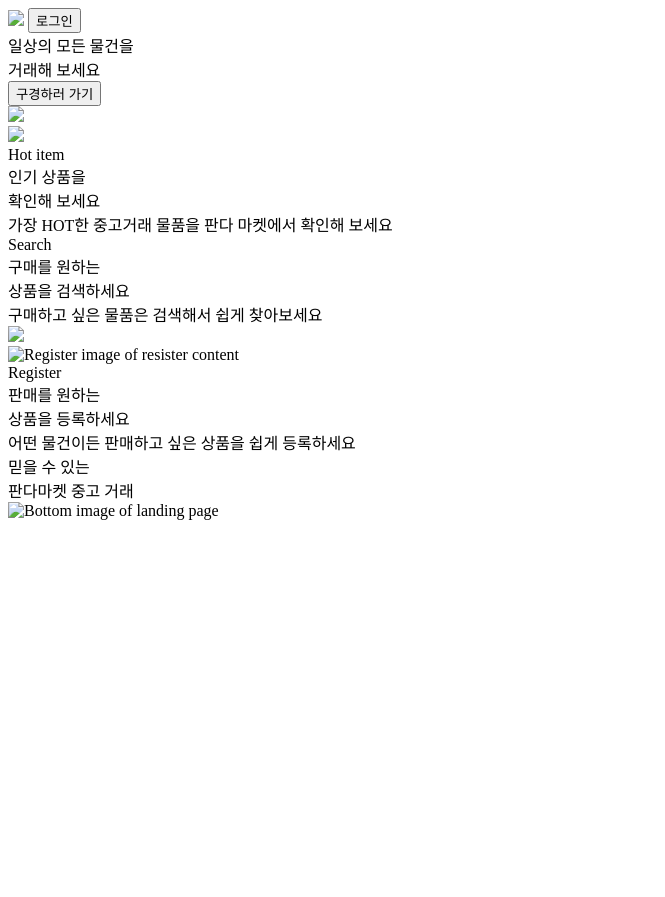
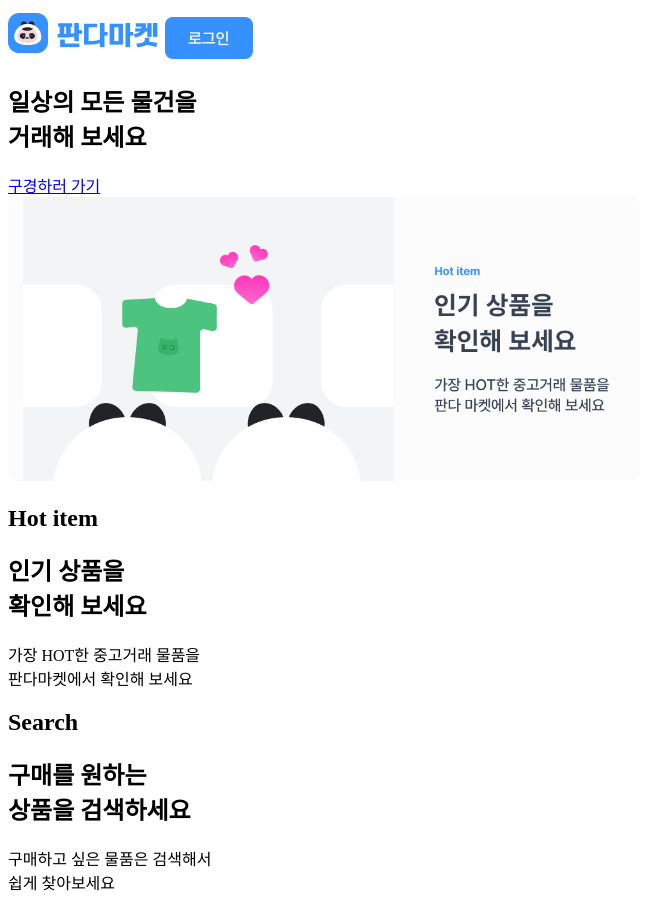
Before and after one commit to juha399/PandaMarket, a plain HTML site: page index.html in a window 1280 px wide. Shown: the top 897 px of the page, without its empty margins (0-665 px from the left). Before the commit the page ends 800 px from the top, so only its background shows below. Drawn offline with Linux system fonts and the light colour scheme; a web font is replaced by a local one.

Commit message:
feat: 판다마켓 웹사이트 초기 구현
- 메인 페이지 HTML/CSS 구조 구현
- 이미지 및 로고 파일 추가
- 로그인 페이지 연결

```diff
--- a/index.html
+++ b/index.html
@@ -1,106 +1,106 @@
 <!DOCTYPE html>
 <html lang="ko">
-  <head>
+ <head>
     <meta charset="UTF-8" />
     <meta name="viewport" content="width=device-width, initial-scale=1.0" />
+
     <title>판다마켓</title>
-    <link rel="stylesheet" href="style.css" />
-    <link
-      rel="stylesheet"
-      as="style"
-      crossorigin
-      href="https://cdn.jsdelivr.net/gh/orioncactus/pretendard@v1.3.9/dist/web/static/pretendard.min.css"
-    />
+    <link rel="icon" href="desktop_01.png"  >
+
+    <link rel="stylesheet" as="style"
+    crossorigin href="https://cdn.jsdelivr.net/gh/orioncactus/pretendard@v1.3.9/dist/web/static/pretendard.min.css"/>
+
+    <link rel="stylesheet" href="styles/global.css" />
+    <link rel="stylesheet" href="styles/home.css" />
+
   </head>
+
   <body>
+    <header>
+      <a href="/"><img src="logo1.jpg" alt="판다마켓 홈" width="153"/></a>
+      <a href="login.html"><img src="login.png" class="button" alt="로그인"></a>
 
-<header>
-      <header>
-  <a href="/"> <img src="img/Property 1=lg.png" /></a>
-  <a href="login.html"> <button>로그인</button></a>
-</header>
+    </header>
 
-<main>
+    <main>
+      <section id="hero" class="banner">
+        <div class="wrapper">
+          <h1>
+            일상의 모든 물건을<br/>
+            거래해 보세요
+          </h1>
+          <a href="items.html" class="button">구경하러 가기</a>
+        </div>
+      </section>
 
-<section class = "banner_top">
-<div class = "banner_panda">
-<div class = "banner_left">
-<div class="text-bold">일상의 모든 물건을<br />거래해 보세요</div>
-            <form action="./items.html" class="items-btn-container">
-              <button class="items-btn">구경하러 가기</button>
-            </form>
-	</div>
+      <section id="fetures" class="wrapper">
+        <div class="feature">
+          <img src="desktop_02.png" alt="인기 상품" width="50%" />
 
-  <div class="banner_right">
-            <img src=".img/Img_banner_02.png"/>
+          <div class="feature-content">
+            <h2 class="feature-tag">Hot item</h2>
+            <h1>인기 상품을<br/>확인해 보세요</h1>
+            <p class="feature-description">
+              가장 HOT한 중고거래 물품을<br/>판다마켓에서 확인해 보세요
+            </p>
+          </div>
+        </div>
+
+        <div class="feature">
+          <div class="feature-content">
+            <h2 class="feature-tag">Search</h2>
+            <h1>구매를 원하는<br/>상품을 검색하세요</h1>
+            <p class="feature-description">
+              구매하고 싶은 물품은 검색해서
+              <br/>쉽게 찾아보세요
+            </p>
+          </div>
+          <img src="desktop_03.png" alt="검색 기능" width="50%" />
+        </div>
+
+        <div class="feature">
+          <img src="desktop_04.png" alt="판매 상품 등록" width="50%"/>
+          <div class="feature-content">
+            <h2 class="feature-tag">Register</h2>
+            <h1>판매를 원하는<br/>상품을 등록하세요</h1>
+            <p class="feature-description">
+              어떤 물건이든 판매하고 싶은 상품을
+              <br/>쉽게 등록하세요
+            </p>
           </div>
         </div>
       </section>
 
-      <section class="text_top_banner">
-        <div class="landing-content">
-          <div class="landing-content-img">
-            <img
-              src="./Images/banner_top.png"/>
-          </div>
-
-          <div class="landing-content-text-container-right">
-            <div class="text-blue">Hot item</div>
-            <div class="landing-content-text">
-              <div class="text-bold">인기 상품을<br />확인해 보세요</div>
-              <div class="text">
-                가장 HOT한 중고거래 물품을 판다 마켓에서 확인해 보세요
-              </div>
-            </div>
-          </div>
-        </div>
-
-    <div class="item_search">
-            <div class="text">Search</div>
-            <div class="landing-content-text">
-              <div class="text-bold">구매를 원하는<br />상품을 검색하세요</div>
-              <div class="text">
-                구매하고 싶은 물품은 검색해서 쉽게 찾아보세요
-              </div>
-            </div>
-          </div>
-
- <div class="resister_content_img">
-            <img
-             src=".img/Img_banner_03.png" />
-          </div>
-        </div>
-
-<div class="landing-content">
-          <div class="landing-content-img">
-            <img
-              src=".img/Img_banner_03.png"
-              alt="Register image of resister content"
-            />
-          </div>
-
-          <div class="">
-            <div class="text-blue">Register</div>
-            <div class="landing-content-text">
-              <div class="text-bold">판매를 원하는<br />상품을 등록하세요</div>
-              <div class="text">
-                어떤 물건이든 판매하고 싶은 상품을 쉽게 등록하세요
-              </div>
-            </div>
-          </div>
-        </div>
-      </section>
-      <section class="landing-banner">
-        <div class="landing-banner-container">
-          <div class="landing-banner-left">
-            <div class="text-bold">믿을 수 있는<br />판다마켓 중고 거래</div>
-          </div>
-          <div class="landing-banner-right">
-            <img
-              src="./Images/Landing_page/Img_home_bottom.png"
-              alt="Bottom image of landing page"
-            />
-          </div>
+      <section id="bottomBanner" class="banner">
+        <div class="wapper">
+          <h1>
+            믿을 수 있는
+            <br />
+            판다마켓 중고거래
+          </h1>
         </div>
       </section>
     </main>
+
+    <footer>
+      <div>©codeit - 2024</div>
+      <div id="footerMenu"> <a href="privacy.html">Privacy</a> <a href="faq.html">FAQ</a>
+      </div>
+
+      <div id="socialMedia">
+        <a href="https://www.facebook.com/" target="_blank" rel="noopener noreferrer">
+        <img src="logo1.jpg" alt="페이스북" width="20" /></a>
+
+
+        <a href="https://twitter.com/" target="_blank" rel="noopener noreferrer">
+        <img src="logo2.jpg" alt="트위터" width="20" /></a>
+
+        <a href="https://www.youtube.com/" target="_blank" rel="noopener noreferrer">
+        <img src="logo3.jpg" alt="유튜브" width="20" /></a>
+
+        <a href="https://www.instagram.com/" target="_blank" rel="noopener noreferrer">
+        <img src="logo1.jpg" alt="인스타그램" width="20" /></a>
+      </div>
+    </footer>
+  </body>
+</html>
```
Also changed, not shown: pandamarket.html (deleted, +0 -138 lines), desktop_01.png (added), desktop_02.png (added), desktop_03.png (added), desktop_04.png (added), desktop_05.png (added), login.png (added), logo_login.png (added), standard=pc.png (added).
